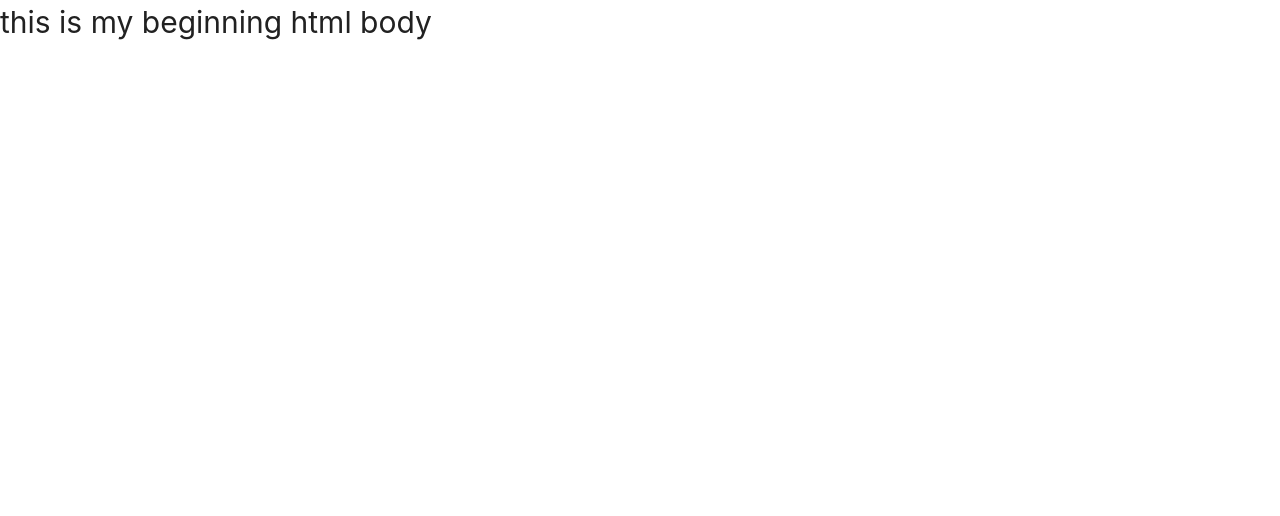
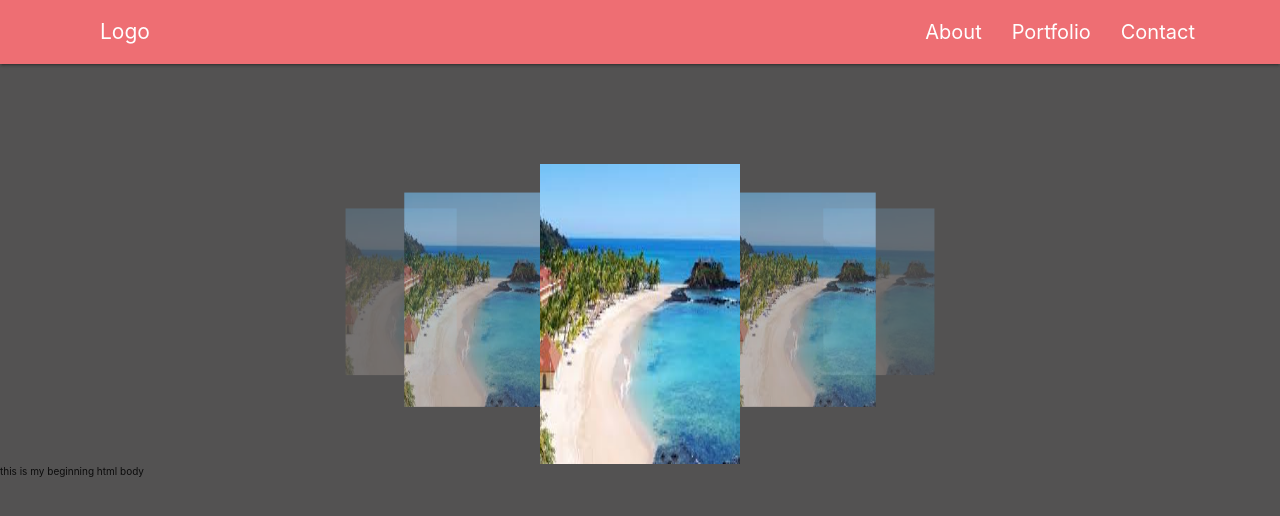
Before and after one commit to iQuixotic/portfolio-website, a plain HTML site: page views/index.html in a window 1280 px wide. Drawn offline with nearby package versions, Linux system fonts and the light colour scheme.

Commit message:
added carousel

```diff
--- a/views/assets/css/style.css
+++ b/views/assets/css/style.css
@@ -1,3 +1,30 @@
 html {
-    font-size: 30px;
+    font-size: 10px;
+    background-color: rgb(83, 82, 82);
 }
+/*
+.Nav-color {
+    background: rgb(43, 172, 4);
+} */
+
+.Nav-marg-right {
+    margin-right: 7rem;
+}
+
+.Nav-marg-left{
+    margin-left: 10rem;
+}
+
+.Nav-nav_element {
+    font-size: 2rem;
+    color: white;
+}
+
+img {
+    width: 500px;
+    height: 300px;
+}
+
+.img {
+    width: 590px;
+}
--- a/views/assets/js/main.js
+++ b/views/assets/js/main.js
@@ -1 +1,13 @@
 console.log('hey beautiful')
+
+  $(document).ready(function(){
+    $('.carousel').carousel({
+        shift: 30,
+
+    });
+  });
+
+
+//   $('.carousel.carousel-slider').carousel({
+//     fullWidth: true
+//   });
--- a/views/index.html
+++ b/views/index.html
@@ -12,8 +12,30 @@
 
 </head>
 <body>
+
+
+  <nav>
+        <div class="nav-wrapper Nav-color">
+          <a href="#" class="brand-logo left Nav-marg-left">Logo</a>
+          <ul id="nav-mobile" class="right hide-on-med-and-down Nav-marg-right">
+            <li><a class='Nav-nav_element' href="/">About</a></li>
+            <li><a class='Nav-nav_element' href="#">Portfolio</a></li>
+            <li><a class='Nav-nav_element' href="#">Contact</a></li>
+          </ul>
+        </div>
+      </nav>
+
+      <div class="carousel">
+            <a class="carousel-item img" href="#one!"><img class='img' src="./assets/imgs/images.jpg"></a>
+            <a class="carousel-item" href="#two!"><img src="./assets/imgs/images.jpg"></a>
+            <a class="carousel-item" href="#three!"><img src="./assets/imgs/images.jpg"></a>
+            <a class="carousel-item" href="#four!"><img src="./assets/imgs/images.jpg"></a>
+            <a class="carousel-item" href="#five!"><img src="./assets/imgs/images.jpg"></a>
+      </div>
+
     this is my beginning html body
 
+    <script src="https://cdnjs.cloudflare.com/ajax/libs/jquery/3.2.1/jquery.min.js"></script> <!-- link to jQuery library -->
     <script src="https://cdnjs.cloudflare.com/ajax/libs/materialize/1.0.0-rc.2/js/materialize.min.js"></script>
     <script src="./assets/js/main.js"></script>
 </body>
```
Also changed, not shown: views/assets/imgs/images.jpg (added).
